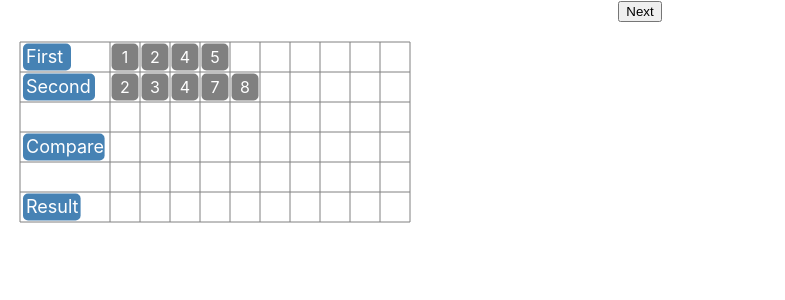
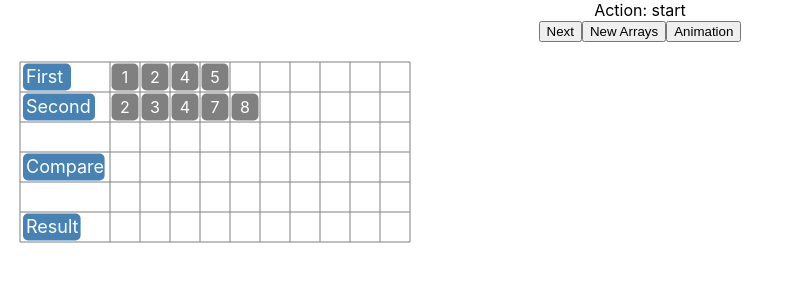
Before and after one commit to YichaoW/info474final, a React (Create React App) app: page / in a window 1280 px wide. Shown: the top 300 px of the page, without its empty margins (0-785 px from the left). Built offline with nearby package versions, Linux system fonts and the light colour scheme.

Commit message:
add animation

```diff
--- a/src/Components/SortTwoArray.js
+++ b/src/Components/SortTwoArray.js
@@ -5,13 +5,6 @@ import * as d3 from "d3";
 export class SortTwoArray extends Component {
     constructor(props) {
         super(props)
-
-        this.state = {
-            firstArray: [1, 2, 4, 5],
-            secondArray: [2, 3, 4, 7, 8],
-            actions: [],
-            step: 0
-        }
 
         this.row = {
             "first": 1,
@@ -31,6 +24,9 @@ export class SortTwoArray extends Component {
         this.visulizeStep = this.visulizeStep.bind(this);
         this.moveTo = this.moveTo.bind(this);
         this.compare = this.compare.bind(this);
+        this.generateRandomArray = this.generateRandomArray.bind(this);
+        this.visulizeArray = this.visulizeArray.bind(this);
+        this.clearArray = this.clearArray.bind(this);
 
         this.svg = null;
 
@@ -49,6 +45,19 @@ export class SortTwoArray extends Component {
         this.padding = 0.05;
 
         this.arrayItem = null;
+        this.initialFirstArray = [1, 2, 4, 5]
+        this.initialSecondArray = [2, 3, 4, 7, 8]
+        this.initialActions = this.getSteps(this.initialFirstArray, this.initialSecondArray)
+
+        this.state = {
+            firstArray: this.initialFirstArray,
+            secondArray: this.initialSecondArray,
+            actions: this.initialActions,
+            step: 0,
+            setNewArrays: false,
+            animation: false,
+        }
+
     }
 
     getX(x) {
@@ -60,12 +69,46 @@ export class SortTwoArray extends Component {
     }
 
     componentDidMount() {
-        this.getSteps(this.firstArray, this.secondArray);
+        let actions = this.getSteps(this.state.firstArray, this.state.secondArray);
+
+        this.setState({
+            actions: actions
+        })
+
         this.svgInitialize();
     }
 
-    componentDidUpdate() {
-        this.visulizeStep();
+    componentWillUnmount() {
+        clearInterval(this.interval);
+    }
+
+    shouldComponentUpdate(nextProps, nextState) {
+        let update1 = this.state.step + 1 === nextState.step;
+        let update2 = nextState.setNewArrays;
+        let update3 = nextState.animation !== this.state.animation
+        let update4 = nextState.animation
+
+        return update1 || update2 || update3 || update4
+    }
+
+    componentDidUpdate(prevProps, prevState) {
+        if (this.state.step !== prevState.step && !this.state.setNewArrays) {
+            this.visulizeStep();
+        }
+
+        if (this.state.setNewArrays) {
+            this.clearArray(1)
+            this.clearArray(2)
+
+            this.visulizeArray(1)
+            this.visulizeArray(2)
+
+
+            this.setState({
+                setNewArrays: false
+            })
+        }
+
     }
 
     visulizeStep() {
@@ -83,7 +126,6 @@ export class SortTwoArray extends Component {
             } else if (actionName === "Compare") {
                 this.compare(id, actionList[2])
             }
-            console.log(action)
         }
     }
 
@@ -117,23 +159,41 @@ export class SortTwoArray extends Component {
         this.appendTag(4, 3.4, "Compare")
         this.appendTag(6, 2.4, "Result")
 
-        for (let i = 0; i < this.state.firstArray.length; i++) {
-            let num = this.state.firstArray[i];
-            this.visulizeBox(1, (3 + i + 1), 1, 1, num, "ID1-" + i, "gray", "white");
-        }
+        this.visulizeArray(1);
+        this.visulizeArray(2);
+    }
 
-        for (let i = 0; i < this.state.secondArray.length; i++) {
-            let num = this.state.secondArray[i];
-            this.visulizeBox(2, (3 + i + 1), 1, 1, num, "ID2-" + i, "gray", "white");
+    clearArray(order) {
+        for (let i = 0; i < 5; i++) {
+            let id = "ID" + order + "-" + i;
+            d3.selectAll("#" + id).remove();
         }
     }
 
+    visulizeArray(order) {
+        let target = null;
+        if (order === 1) {
+            target = this.state.firstArray;
+        } else if (order === 2) {
+            target = this.state.secondArray;
+        }
+        for (let i = 0; i < target.length; i++) {
+            let num = target[i];
+            this.visulizeBox(order, (3 + i + 1), 1, 1, num, "ID" + order + "-" + i, "gray", "white");
+        }
+    }
+
+
     select(id) {
-        d3.select("#" + id + " > rect").transition().duration(500).attr("fill", "green")
+        d3.select("#" + id + " > rect").transition().duration(500).attr("fill", "blue")
     }
 
     deselect(id) {
         d3.select("#" + id + " > rect").transition().duration(500).attr("fill", "gray")
+    }
+
+    sorted(id) {
+        d3.select("#" + id + " > rect").transition().duration(500).attr("fill", "green")
     }
 
     moveTo(id, place) {
@@ -146,6 +206,10 @@ export class SortTwoArray extends Component {
 
         d3.select("#" + id).transition().duration(500)
             .attr("transform", "translate(" + this.getX(newX) + ", " + this.getY(newY) + ")")
+
+        if (nRow === this.row["result"]) {
+            this.sorted(id);
+        }
     }
 
     compare(id1, id2) {
@@ -207,8 +271,17 @@ export class SortTwoArray extends Component {
                     .text(text)
     }
 
+    generateRandomArray() {
+        let length = Math.floor(Math.random() * 2 + 3)
+        let newArray = []
+        for (let i = 0; i < length; i++) {
+            newArray[i] = Math.floor(Math.random() * 20)
+        }
+        return(newArray.sort((a, b) => {return a - b}));
+    }
 
-    getSteps() {
+
+    getSteps(array1, array2) {
         let result = [];
         let newAction = ["start"]
 
@@ -216,16 +289,16 @@ export class SortTwoArray extends Component {
         let j = 0;
 
 
-        while(i < this.state.firstArray.length && j < this.state.secondArray.length) {
+        while(i < array1.length && j < array2.length) {
 
             let num1ID = "ID" + 1 + "-" + i;
-            let num1 = this.state.firstArray[i];
+            let num1 = array1[i];
 
             newAction.push("Select " + num1ID)
             newAction.push("Move " + num1ID + " compare-1")
 
             let num2ID = "ID" + 2 + "-" + j;
-            let num2 = this.state.secondArray[j];
+            let num2 = array2[j];
             newAction.push("Deselect " + num1ID)
             newAction.push("Select " + num2ID)
             newAction.push("Move " + num2ID + " compare-2")
@@ -236,56 +309,96 @@ export class SortTwoArray extends Component {
 
             if (num1 < num2) {
                 result.push(num1);
-                newAction.push("Select " + num1ID)
+                newAction.push("Deselect " + num2ID)
                 newAction.push("Move " + num1ID + " result-" + (result.length))
                 i++;
-                newAction.push("Deselect " + num1ID)
                 newAction.push("Select " + num2ID)
                 newAction.push("Move " + num2ID + " second-1")
                 newAction.push("Deselect " + num2ID)
             } else {
                 result.push(num2);
-                newAction.push("Select " + num2ID)
+                newAction.push("Deselect " + num1ID)
                 newAction.push("Move " + num2ID + " result-" + result.length)
                 j++;
-                newAction.push("Deselect " + num2ID)
                 newAction.push("Select " + num1ID)
                 newAction.push("Move " + num1ID + " first-1")
                 newAction.push("Deselect " + num1ID)
             }
         }
 
-        while(i < this.state.firstArray.length) {
-            result.push(this.state.firstArray[i])
+        while(i < array1.length) {
+            result.push(array1[i])
             let num1ID = "ID" + 1 + "-" + i;
             newAction.push("Select " + num1ID)
             newAction.push("Move " + num1ID + " result-" + result.length)
-            newAction.push("Deselect " + num1ID)
             i++;
         }
 
-        while(j < this.state.secondArray.length) {
-            result.push(this.state.secondArray[j])
+        while(j < array2.length) {
+            result.push(array2[j])
             let num2ID = "ID" + 2 + "-" + j;
             newAction.push("Select " + num2ID)
             newAction.push("Move " + num2ID +" result-" + result.length)
-            newAction.push("Deselect " + num2ID)
             j++;
         }
 
-        this.setState({
-            actions: newAction
-        })
+        return(newAction)
     }
 
     render() {
+        let display = "Action: ";
+        let action = this.state.actions[this.state.step]
+        if (action) {
+            display += action
+        } else {
+            display += "Sort Finished"
+        }
+
+        let animationSign = "Animation"
+        if (this.state.animation) {
+            animationSign = "Stop"
+        }
+
         return(
             <div>
+                <div>{display}</div>
                 <button onClick={() => {
                     this.setState({
                         step: this.state.step + 1
                     })
                 }} >Next</button>
+
+                <button onClick={() => {
+                    let array1 = this.generateRandomArray()
+                    let array2 = this.generateRandomArray()
+                    let newActions = this.getSteps(array1, array2)
+                    this.setState({
+                        setNewArrays: true,
+                        firstArray: array1,
+                        secondArray: array2,
+                        actions: newActions,
+                        step:0
+                    })
+                }} >New Arrays</button>
+
+                <button onClick={() => {
+
+                    if (!this.state.animation) {
+                        this.setState({
+                            animation: window.setInterval(() => {
+                                this.setState({
+                                    step: this.state.step + 1
+                                })
+                            }, 700)
+                        })
+                    } else {
+                        window.clearInterval(this.state.animation);
+                        this.setState({
+                            animation: null
+                        })
+                    }
+
+                }}>{animationSign}</button>
             </div>
         )
     }
```
